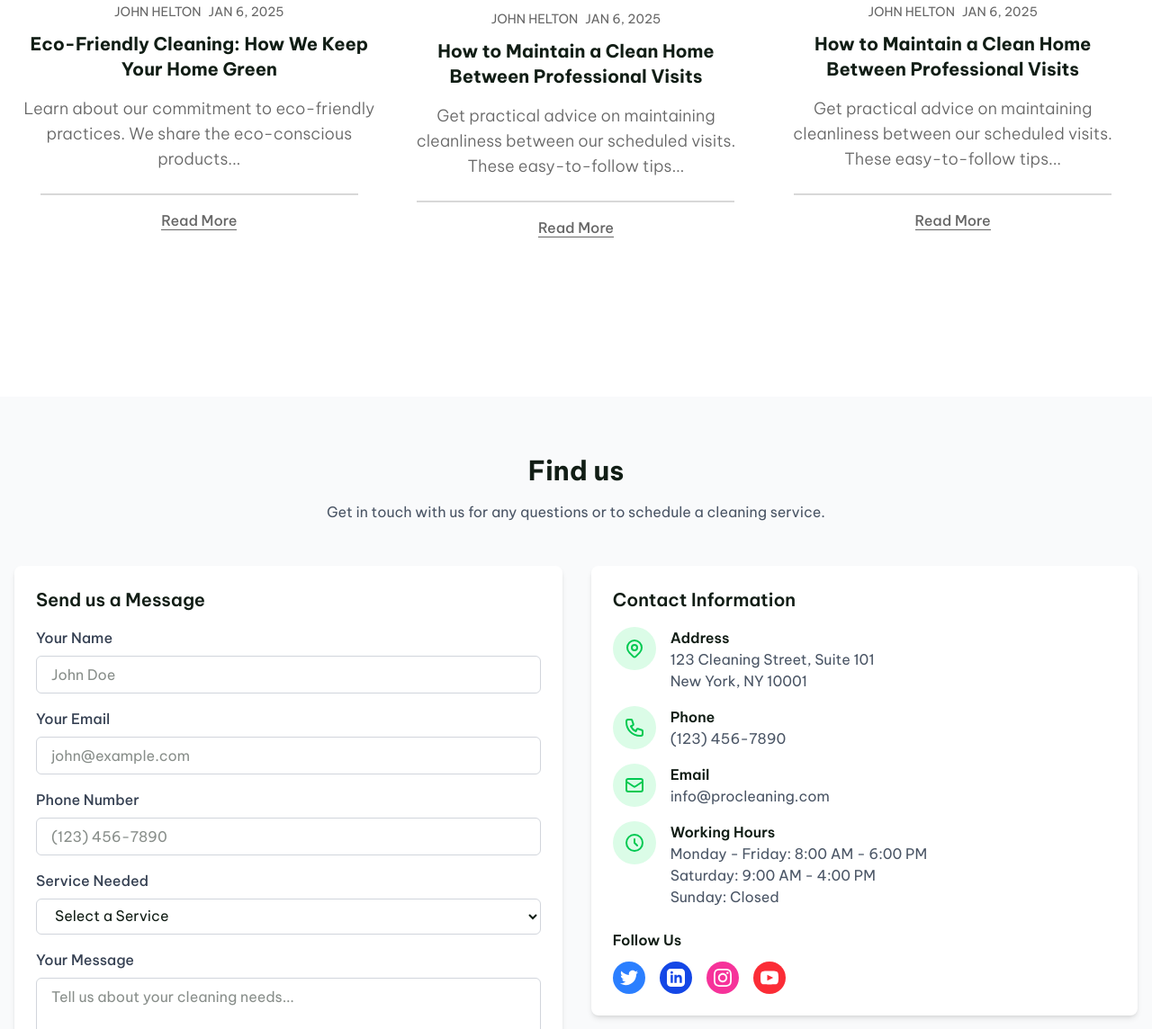
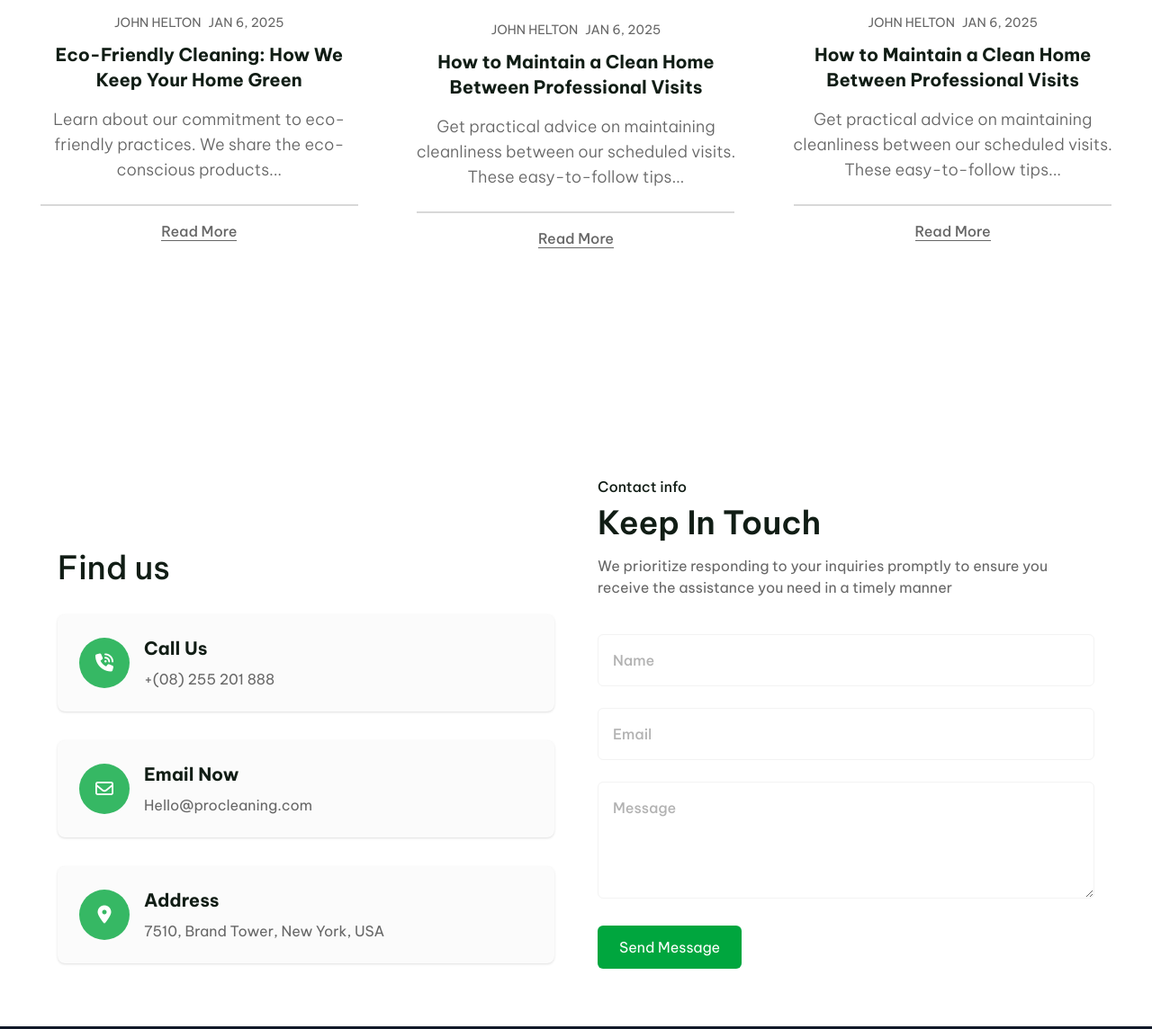
Before and after one commit to AhmedRaza2007/Cleaning-services-website-landing-page, a plain HTML site: page index1.html in a window 1280 px wide. Shown: the part 6213-7357 px from the top of the page at 90% size. Drawn offline with nearby package versions, Linux system fonts and the light colour scheme.

Commit message:
add section contact info

```diff
--- a/index1.html
+++ b/index1.html
@@ -60,7 +60,7 @@
             </div>
         </div>
     </section>
-    <section class="max-w-7xl mx-auto px-6 lg:py-34 py-16">
+    <section class="max-w-7xl mx-auto px-6 lg:py-34 pt-16">
         <div class="mb-14">
             <div class="grid lg:grid-cols-2 items-center">
                 <h2 class="text-3xl md:text-[44px] font-semibold">
@@ -150,7 +150,7 @@
             </div>
         </div>
     </section>
-    <section class="max-w-7xl mx-auto px-6 lg:py-34 py-16">
+    <section class="max-w-7xl mx-auto px-6 lg:py-34 py-0">
         <div class="mb-14">
             <div class="grid lg:grid-cols-2 items-center">
                 <h2 class="text-3xl md:text-[44px] font-semibold">
@@ -309,7 +309,7 @@
     <section id="pricing" class="relative lg:h-[1083px]">
         <div style="background-image: url('./img/background.svg');">
             <div class="pricing-bg">
-                <div class="container mx-auto px-4 text-center text-white lg:pt-[100px]">
+                <div class="container mx-auto px-4 text-center text-white lg:pt-[100px] pt-[50px]">
                     <p class="text-lg font-normal mb-3">Our Pricing</p>
                     <h2 class="text-3xl md:text-[44px] lg:w-[557px] mx-auto font-bold mb-9">
                         Choose From Our Lowest Plans and Prices
@@ -394,9 +394,9 @@
             </div>
         </div>
     </section>
-    <section class="py-16 px-6 md:px-16 flex flex-col lg:flex-row items-center justify-between gap-10">
+    <section class="max-w-7xl mx-auto py-16 px-6 md:px-16 flex flex-col lg:flex-row items-center justify-between gap-10">
 
-        <div class="w-full lg:w-1/2 text-center lg:text-left">
+        <div class="w-full lg:w-1/2 text-center lg:text-left mt-[120px] lg:mt-0">
             <h2 class="text-3xl md:text-[44px] font-extrabold leading-snug mb-4">
                 Feedback About Their Experience With Us
             </h2>
@@ -425,7 +425,7 @@
                 </div>
 
                 <div class="flex-1 text-center sm:text-left">
-                    <div class="flex justify-between lg:items-center sm:items-start">
+                    <div class="flex lg:justify-between justify-center lg:items-center sm:items-start">
                         <div>
                             <h3 class="font-medium text-xl">Robert Fox</h3>
                             <p class="text-[#666666] text-base">Business Man</p>
@@ -472,7 +472,7 @@
 
            <div class="overflow-hidden flex flex-col hover:border-2 border-[#83A790] rounded-3xl">
                 <img src="./img/john-helton.svg" alt="JOHN HELTON" class="object-cover">
-                <div class="py-6 text-center">
+                <div class="py-9 px-4 text-center">
                     <div class="flex text-sm text-[#666666] gap-2 justify-center">
                         <h6>JOHN HELTON</h6>
                         <h6> JAN 6, 2025</h6>
@@ -481,13 +481,13 @@
                     <p class="text-[#666666] text-lg font-light mt-4 flex-1">
                         Learn about our commitment to eco-friendly practices. We share the eco-conscious products...
                     </p>
-                    <button class="mt-6 px-4 py-4 font-medium hover:bg-[#36B864] lg:w-[353px] text-[#666666] hover:border-[#36B864] hover:border-2 border-t-2 border-[#D8D8D8] hover:text-white hover:rounded-md"><span class="border-b">Read More</span></button>
+                    <button class="mt-6 px-4 py-4 font-medium hover:bg-[#36B864] lg:w-[353px] w-[250px] text-[#666666] hover:border-[#36B864] hover:border-2 border-t-2 border-[#D8D8D8] hover:text-white hover:rounded-md"><span class="border-b">Read More</span></button>
                 </div>
             </div>
 
             <div class="overflow-hidden flex flex-col hover:border-2 border-[#83A790] rounded-3xl">
                 <img src="./img/john-helton2.svg" alt="JOHN HELTON" class="object-cover">
-                <div class="py-6 text-center">
+                <div class="py-9 text-center">
                     <div class="flex text-sm text-[#666666] gap-2 justify-center">
                         <h6>JOHN HELTON</h6>
                         <h6> JAN 6, 2025</h6>
@@ -497,13 +497,13 @@
                         Get practical advice on maintaining cleanliness between our scheduled visits. These
                         easy-to-follow tips...
                     </p>
-                    <button class="mt-6 px-4 py-4 font-medium hover:bg-[#36B864] lg:w-[353px] text-[#666666] hover:border-[#36B864] hover:border-2 border-t-2 border-[#D8D8D8] hover:text-white hover:rounded-md"><span class="border-b">Read More</span></button>
+                    <button class="mt-6 px-4 py-4 font-medium hover:bg-[#36B864] lg:w-[353px] w-[250px] text-[#666666] hover:border-[#36B864] hover:border-2 border-t-2 border-[#D8D8D8] hover:text-white hover:rounded-md"><span class="border-b">Read More</span></button>
                 </div>
             </div>
 
             <div class="overflow-hidden flex flex-col hover:border-2 border-[#83A790] rounded-3xl">
                 <img src="./img/john-helton.svg" alt="JOHN HELTON" class="object-cover">
-                <div class="py-6 text-center">
+                <div class="py-9 px-4 text-center">
                     <div class="flex text-sm text-[#666666] gap-2 justify-center">
                         <h6>JOHN HELTON</h6>
                         <h6> JAN 6, 2025</h6>
@@ -513,13 +513,13 @@
                         Get practical advice on maintaining cleanliness between our scheduled visits. These
                         easy-to-follow tips...
                     </p>
-                    <button class="mt-6 px-4 py-4 font-medium hover:bg-[#36B864] lg:w-[353px] text-[#666666] hover:border-[#36B864] hover:border-2 border-t-2 border-[#D8D8D8] hover:text-white hover:rounded-md"><span class="border-b">Read More</span></button>
+                    <button class="mt-6 px-4 py-4 font-medium hover:bg-[#36B864] lg:w-[353px] w-[250px] text-[#666666] hover:border-[#36B864] hover:border-2 border-t-2 border-[#D8D8D8] hover:text-white hover:rounded-md"><span class="border-b">Read More</span></button>
                 </div>
             </div>
         </div>
     </section>
 
-    <section id="contact" class="py-16 bg-gray-50">
+    <!-- <section id="contact" class="py-16 bg-gray-50">
         <div class="container mx-auto px-4">
             <div class="text-center mb-12">
                 <h2 class="text-3xl font-bold mb-4">Find us</h2>
@@ -681,8 +681,62 @@
                 </div>
             </div>
         </div>
-    </section>
+    </section> -->
+      <section class="py-16 px-6 md:px-16">
+    <div class="grid grid-cols-1 lg:grid-cols-2 gap-12">
 
+      <div class="lg:mt-[82px]">
+        <h2 class="text-2xl lg:text-4xl font-medium mb-8">Find us</h2>
+
+        <div class="flex items-center gap-4 bg-[#FBFBFB] rounded-lg p-6 shadow-sm mb-8 ">
+          <div class="bg-[#36B864] text-white w-14 h-14 flex items-center justify-center rounded-full text-xl">
+            <i class="fa-solid fa-phone-volume"></i>
+          </div>
+          <div>
+            <h3 class="text-xl font-bold">Call Us</h3>
+            <p class="text-[#666666] font-normal text-base mt-2">+(08) 255 201 888</p>
+          </div>
+        </div>
+
+        <div class="flex items-center gap-4 bg-[#FBFBFB] rounded-lg p-6 shadow-sm mb-8 ">
+          <div class="bg-[#36B864] text-white w-14 h-14 flex items-center justify-center rounded-full text-xl">
+            <i class="fa-regular fa-envelope"></i>
+          </div>
+          <div>
+            <h3 class="text-xl font-bold">Email Now</h3>
+            <p class="text-[#666666] font-normal text-base mt-2">Hello@procleaning.com</p>
+          </div>
+        </div>
+
+        <div class="flex items-center gap-4 bg-[#FBFBFB] rounded-lg p-6 shadow-sm">
+          <div class="bg-[#36B864] text-white w-14 h-14 flex items-center justify-center rounded-full text-xl">
+            <i class="fa-solid fa-location-dot"></i>
+          </div>
+          <div>
+            <h3 class="text-xl font-bold">Address</h3>
+            <p class="text-[#666666] font-normal text-base mt-2">7510, Brand Tower, New York, USA</p>
+          </div>
+        </div>
+      </div>
+
+      <div>
+        <h4 class="font-medium">Contact info</h4>
+        <h2 class="text-4xl font-semibold mb-4 mt-2">Keep In Touch</h2>
+        <p class="text-[#666666] mb-10">
+          We prioritize responding to your inquiries promptly to ensure you receive the assistance you need in a timely manner
+        </p>
+
+        <form class="space-y-6">
+          <input type="text" placeholder="Name" class="w-full border-[#F3F3F3] border rounded-md px-4 py-4 text-[#666666] font-medium focus:ring-2 focus:ring-green-600 outline-none">
+          <input type="email" placeholder="Email" class="w-full border-[#F3F3F3] border rounded-md px-4 py-4 text-[#666666] font-medium focus:ring-2 focus:ring-green-600 outline-none">
+          <textarea placeholder="Message" rows="4" class="w-full border-[#F3F3F3] border rounded-md px-4 py-4 text-[#666666] font-medium focus:ring-2 focus:ring-green-600 outline-none"></textarea>
+          <button type="submit" class="bg-green-600 text-white px-6 py-3 rounded-md hover:bg-green-700 transition">
+            Send Message
+          </button>
+        </form>
+      </div>
+    </div>
+  </section>
     <footer class="bg-gray-900 text-white pt-12 pb-6">
         <div class="container mx-auto px-4">
             <div class="flex flex-wrap">
```
